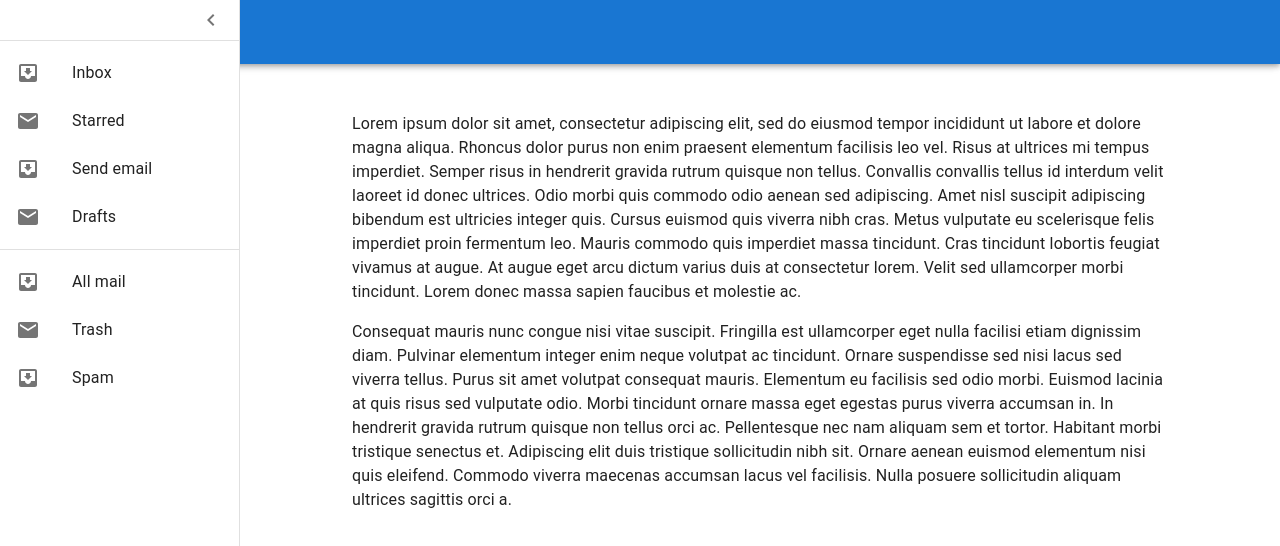
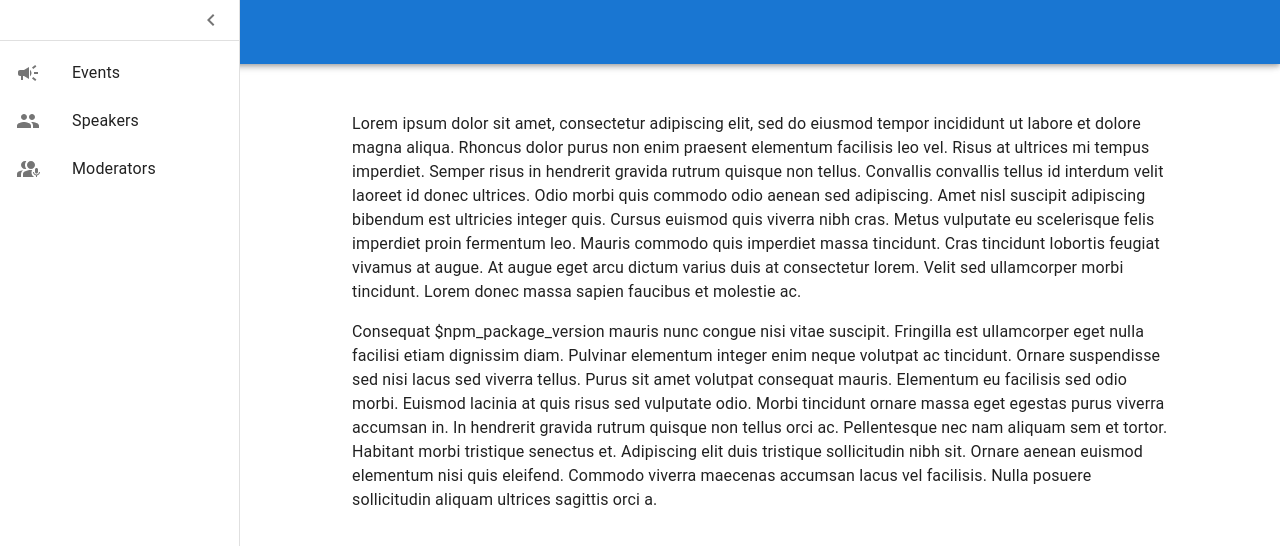
Before and after one commit to artemu78/events-n-feedbacks, a Next.js app: page / in a window 1280 px wide. Both pictures are taken after a click on the button "open drawer". Shown: the top 546 px of the page. Built offline with nearby package versions, Linux system fonts and the light colour scheme.

Commit message:
Add layout and nested pages

```diff
--- a/next.config.js
+++ b/next.config.js
@@ -1,4 +1,10 @@
 /** @type {import('next').NextConfig} */
-const nextConfig = {}
+
+const isProd = process.env.NODE_ENV === 'production';
+
+const nextConfig = {
+    output: "export",
+    assetPrefix: isProd ? './' : undefined,
+}
 
 module.exports = nextConfig
--- a/src/app/layout.tsx
+++ b/src/app/layout.tsx
@@ -1,22 +1,30 @@
-import type { Metadata } from 'next'
-import { Inter } from 'next/font/google'
-import './globals.css'
-
-const inter = Inter({ subsets: ['latin'] })
-
-export const metadata: Metadata = {
-  title: 'Create Next App',
-  description: 'Generated by create next app',
-}
+"use client";
+import { useState, useEffect } from "react";
+import Main from "@/components/root";
+import styles from "./page.module.css";
+import "./globals.css";
 
 export default function RootLayout({
   children,
 }: {
-  children: React.ReactNode
+  children: React.ReactNode;
 }) {
+  const [open, setOpen] = useState(false);
+  useEffect(() => {
+    console.log(
+      `demo-app web version ${process.env.NEXT_PUBLIC_REACT_APP_VERSION}`
+    );
+  }, []);
+
   return (
     <html lang="en">
-      <body className={inter.className}>{children}</body>
+      <body>
+        <main className={styles.main}>
+          <Main open={open} setOpen={setOpen}>
+            {children}
+          </Main>
+        </main>
+      </body>
     </html>
-  )
+  );
 }
--- a/src/app/page.tsx
+++ b/src/app/page.tsx
@@ -1,13 +1,42 @@
-"use client";
-import * as React from 'react';
-import styles from './page.module.css';
-import Main from "@/app/components/root";
-export default function Home() {
-  const [open, setOpen] = React.useState(false);
+import Typography from "@mui/material/Typography";
+import type { Metadata } from "next";
 
+export const metadata: Metadata = {
+  title: "Events'n'Feedback",
+  description: "Event, speakers and their feedback",
+};
+
+export default function Page() {
   return (
-    <main className={styles.main}>
-      <Main open={open} setOpen={setOpen} />
-    </main>
-  )
+    <>
+      <Typography paragraph>
+        Lorem ipsum dolor sit amet, consectetur adipiscing elit, sed do eiusmod
+        tempor incididunt ut labore et dolore magna aliqua. Rhoncus dolor purus
+        non enim praesent elementum facilisis leo vel. Risus at ultrices mi
+        tempus imperdiet. Semper risus in hendrerit gravida rutrum quisque non
+        tellus. Convallis convallis tellus id interdum velit laoreet id donec
+        ultrices. Odio morbi quis commodo odio aenean sed adipiscing. Amet nisl
+        suscipit adipiscing bibendum est ultricies integer quis. Cursus euismod
+        quis viverra nibh cras. Metus vulputate eu scelerisque felis imperdiet
+        proin fermentum leo. Mauris commodo quis imperdiet massa tincidunt. Cras
+        tincidunt lobortis feugiat vivamus at augue. At augue eget arcu dictum
+        varius duis at consectetur lorem. Velit sed ullamcorper morbi tincidunt.
+        Lorem donec massa sapien faucibus et molestie ac.
+      </Typography>
+      <Typography paragraph>
+        Consequat {process.env.NEXT_PUBLIC_REACT_APP_VERSION} mauris nunc congue
+        nisi vitae suscipit. Fringilla est ullamcorper eget nulla facilisi etiam
+        dignissim diam. Pulvinar elementum integer enim neque volutpat ac
+        tincidunt. Ornare suspendisse sed nisi lacus sed viverra tellus. Purus
+        sit amet volutpat consequat mauris. Elementum eu facilisis sed odio
+        morbi. Euismod lacinia at quis risus sed vulputate odio. Morbi tincidunt
+        ornare massa eget egestas purus viverra accumsan in. In hendrerit
+        gravida rutrum quisque non tellus orci ac. Pellentesque nec nam aliquam
+        sem et tortor. Habitant morbi tristique senectus et. Adipiscing elit
+        duis tristique sollicitudin nibh sit. Ornare aenean euismod elementum
+        nisi quis eleifend. Commodo viverra maecenas accumsan lacus vel
+        facilisis. Nulla posuere sollicitudin aliquam ultrices sagittis orci a.
+      </Typography>
+    </>
+  );
 }
--- a/src/app/components/root/index.tsx
+++ b/src/components/root/index.tsx
@@ -1,21 +1,15 @@
 import * as React from 'react';
+import Menu from '@/components/root/menu';
 import Box from '@mui/material/Box';
 import Drawer from '@mui/material/Drawer';
 import CssBaseline from '@mui/material/CssBaseline';
 import MuiAppBar, { AppBarProps as MuiAppBarProps } from '@mui/material/AppBar';
 import Toolbar from '@mui/material/Toolbar';
-import List from '@mui/material/List';
 import Typography from '@mui/material/Typography';
 import Divider from '@mui/material/Divider';
 import IconButton from '@mui/material/IconButton';
 import MenuIcon from '@mui/icons-material/Menu';
 import ChevronLeftIcon from '@mui/icons-material/ChevronLeft';
-import ListItem from '@mui/material/ListItem';
-import ListItemButton from '@mui/material/ListItemButton';
-import ListItemIcon from '@mui/material/ListItemIcon';
-import ListItemText from '@mui/material/ListItemText';
-import InboxIcon from '@mui/icons-material/MoveToInbox';
-import MailIcon from '@mui/icons-material/Mail';
 import styles from './index.module.css';
 const drawerWidth = 240;
 
@@ -108,9 +102,10 @@ const DrawerHeader = ({ children }: AppBarProps) => {
 interface PersistentDrawerLeftProps {
     open: boolean;
     setOpen: (open: boolean) => void;
+    children?: React.ReactNode;
 }
 
-export default function PersistentDrawerLeft({open = false, setOpen}: PersistentDrawerLeftProps) {
+export default function PersistentDrawerLeft({open = false, setOpen, children}: PersistentDrawerLeftProps) {
 //   const theme = useTheme();
 
   const handleDrawerOpen = () => {
@@ -136,7 +131,7 @@ export default function PersistentDrawerLeft({open = false, setOpen}: Persistent
             <MenuIcon />
           </IconButton>
           <Typography variant="h6" noWrap component="div">
-            Persistent drawer
+            Events and feedbacks
           </Typography>
         </Toolbar>
       </AppBar>
@@ -159,61 +154,11 @@ export default function PersistentDrawerLeft({open = false, setOpen}: Persistent
           </IconButton>
         </DrawerHeader>
         <Divider />
-        <List>
-          {['Inbox', 'Starred', 'Send email', 'Drafts'].map((text, index) => (
-            <ListItem key={text} disablePadding>
-              <ListItemButton>
-                <ListItemIcon>
-                  {index % 2 === 0 ? <InboxIcon /> : <MailIcon />}
-                </ListItemIcon>
-                <ListItemText primary={text} />
-              </ListItemButton>
-            </ListItem>
-          ))}
-        </List>
-        <Divider />
-        <List>
-          {['All mail', 'Trash', 'Spam'].map((text, index) => (
-            <ListItem key={text} disablePadding>
-              <ListItemButton>
-                <ListItemIcon>
-                  {index % 2 === 0 ? <InboxIcon /> : <MailIcon />}
-                </ListItemIcon>
-                <ListItemText primary={text} />
-              </ListItemButton>
-            </ListItem>
-          ))}
-        </List>
+        <Menu />
       </Drawer>
       <Main open={open}>
         <DrawerHeader />
-        <Typography paragraph>
-          Lorem ipsum dolor sit amet, consectetur adipiscing elit, sed do eiusmod
-          tempor incididunt ut labore et dolore magna aliqua. Rhoncus dolor purus non
-          enim praesent elementum facilisis leo vel. Risus at ultrices mi tempus
-          imperdiet. Semper risus in hendrerit gravida rutrum quisque non tellus.
-          Convallis convallis tellus id interdum velit laoreet id donec ultrices.
-          Odio morbi quis commodo odio aenean sed adipiscing. Amet nisl suscipit
-          adipiscing bibendum est ultricies integer quis. Cursus euismod quis viverra
-          nibh cras. Metus vulputate eu scelerisque felis imperdiet proin fermentum
-          leo. Mauris commodo quis imperdiet massa tincidunt. Cras tincidunt lobortis
-          feugiat vivamus at augue. At augue eget arcu dictum varius duis at
-          consectetur lorem. Velit sed ullamcorper morbi tincidunt. Lorem donec massa
-          sapien faucibus et molestie ac.
-        </Typography>
-        <Typography paragraph>
-          Consequat mauris nunc congue nisi vitae suscipit. Fringilla est ullamcorper
-          eget nulla facilisi etiam dignissim diam. Pulvinar elementum integer enim
-          neque volutpat ac tincidunt. Ornare suspendisse sed nisi lacus sed viverra
-          tellus. Purus sit amet volutpat consequat mauris. Elementum eu facilisis
-          sed odio morbi. Euismod lacinia at quis risus sed vulputate odio. Morbi
-          tincidunt ornare massa eget egestas purus viverra accumsan in. In hendrerit
-          gravida rutrum quisque non tellus orci ac. Pellentesque nec nam aliquam sem
-          et tortor. Habitant morbi tristique senectus et. Adipiscing elit duis
-          tristique sollicitudin nibh sit. Ornare aenean euismod elementum nisi quis
-          eleifend. Commodo viverra maecenas accumsan lacus vel facilisis. Nulla
-          posuere sollicitudin aliquam ultrices sagittis orci a.
-        </Typography>
+        {children}
       </Main>
     </Box>
   );
--- /dev/null
+++ b/src/components/root/menu/index.tsx
@@ -0,0 +1,48 @@
+import CampaignIcon from "@mui/icons-material/Campaign";
+import GroupIcon from "@mui/icons-material/Group";
+import InterpreterModeIcon from "@mui/icons-material/InterpreterMode";
+import {
+  List,
+  ListItem,
+  ListItemIcon,
+  ListItemText,
+  ListItemButton,
+} from "@mui/material";
+import Link from "next/link";
+
+const menuItems = [
+  {
+    name: "Events",
+    icon: <CampaignIcon />,
+    path: "/events"
+  },
+  {
+    name: "Speakers",
+    icon: <GroupIcon />,
+    path: "/speakers"
+  },
+  {
+    name: "Moderators",
+    icon: <InterpreterModeIcon />,
+    path: "/moderators"
+  },
+];
+
+const Menu = () => {
+  return (
+    <List>
+      {menuItems.map(({ name, icon, path }, index) => (
+        <ListItem key={name + index.toString()} disablePadding>
+          <Link href={path} passHref>
+            <ListItemButton>
+              <ListItemIcon>{icon}</ListItemIcon>
+              <ListItemText primary={name} />
+            </ListItemButton>
+          </Link>
+        </ListItem>
+      ))}
+    </List>
+  );
+};
+
+export default Menu;
```
Also changed, not shown: src/app/events/page.tsx (added, +16 -0 lines), src/app/moderators/page.tsx (added, +16 -0 lines), src/app/speakers/page.tsx (added, +16 -0 lines), src/components/root/index.module.css (renamed from src/app/components/root/index.module.css), 1 other file (tests, documents, lock files or other folders).
